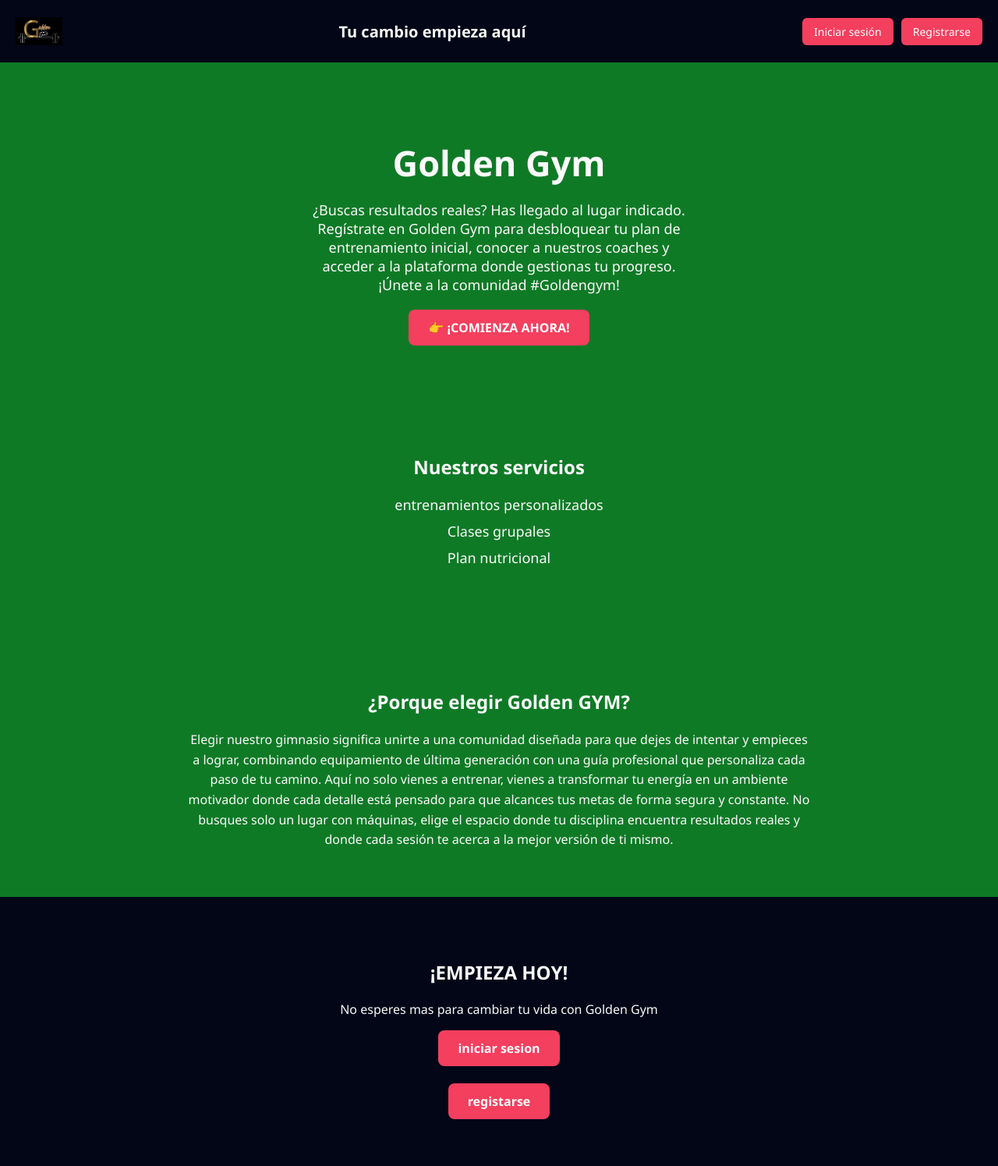
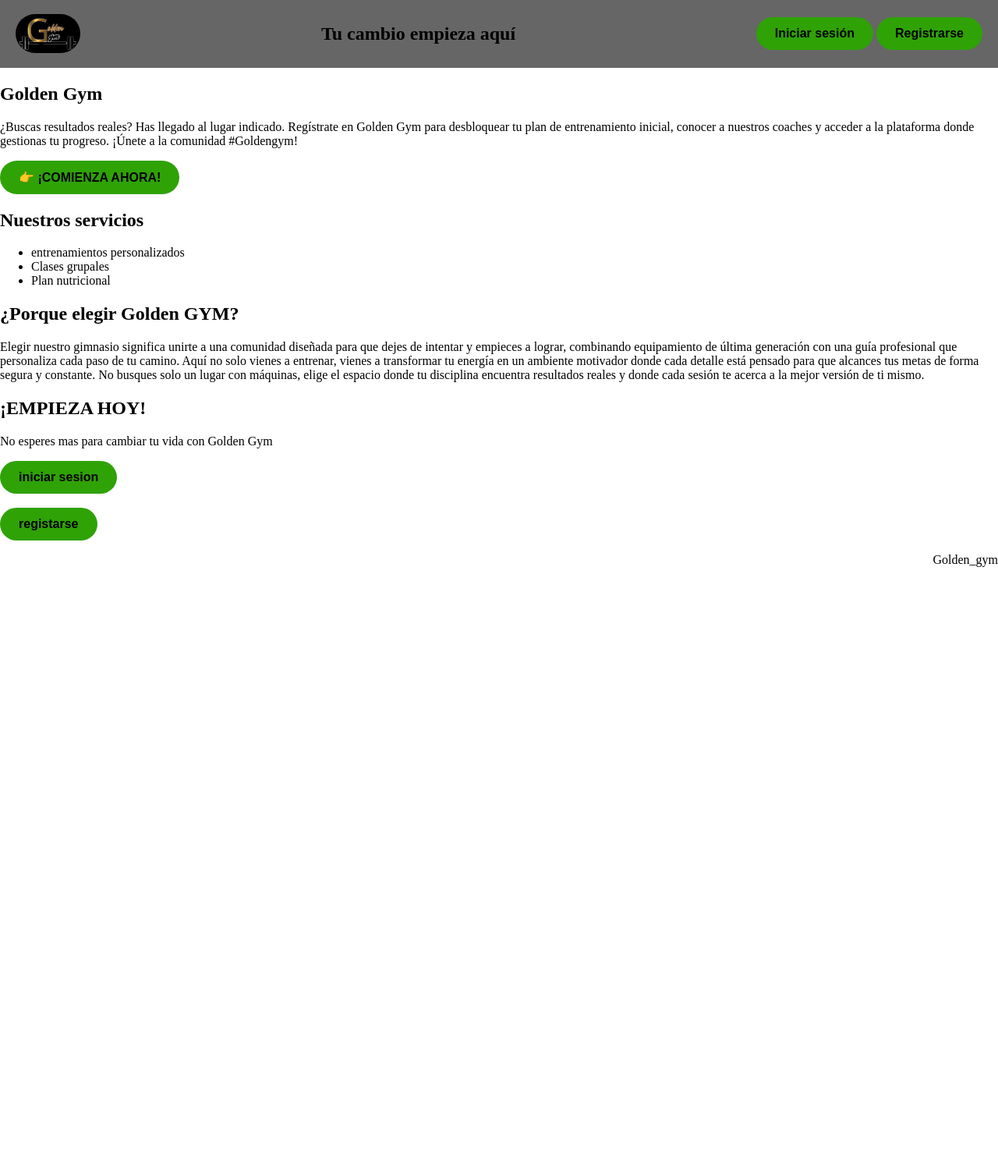
Before and after one commit to juanreinadev/Golden_gym, a Flask app: page / in a window 1280 px wide. Shown: the whole page at 78% size. After the commit the page ends 727 px from the top, so only its background shows below. Run offline with Flask 3, Linux system fonts and the light colour scheme.

Commit message:
camcie un poco el css

```diff
--- a/app.py
+++ b/app.py
@@ -21,7 +21,7 @@ app=Flask(__name__)
 
 @app.route("/")
 def inicio():
-    return render_template("inicio.html")
+    return render_template("index.html")
 
 
 @app.route("/registro", methods=["GET", "POST"])
--- a/static/estilosINICIO.css
+++ b/static/estilosINICIO.css
@@ -1,112 +1,51 @@
-body {
+body{
     margin: 0;
-    font-family: 'Segoe UI', sans-serif;
-    background-color: #0f7a26;
-    color: rgb(250, 250, 250);
+
 }
 
-/* HEADER */
-header {
+
+
+header{
     display: flex;
+    justify-content: space-between;
     align-items: center;
-    justify-content: space-between;
     padding: 10px 20px;
-    background-color: #020617;
+    background-color: rgba(26, 26, 26, 0.665);
 }
 
-/* LOGO */
-.logo {
-    width: 60px;
+
+.titulo{
+    display: flex;
+    justify-content: center;
+    align-items: center;
+    height: auto;
 }
 
-/* TEXTO CENTRO */
-.titulo-header {
-    font-size: 20px;
-    font-weight: bold;
+.logo{
+    height: 50px;
+    width: auto;
+    display: block;
+    border-radius: 50px;
 }
 
-/* BOTONES DERECHA */
-.nav {
-    display: flex;
-    gap: 10px;
+a{
+    display: inline-block;
+    text-decoration: none;
+    font-family: sans-serif;
+    font-weight: 600;
+    color: black;
+    background-color: rgb(47, 162, 6);
+    transition: all 0.3 ease;
+    padding: 12px 24px;
+    font-weight: bold;
+    border-radius: 50px;
 }
 
-.btn-nav {
-    text-decoration: none;
-    background-color: #f43f5e;
-    color: white;
-    padding: 8px 15px;
-    border-radius: 6px;
-    transition: 0.3s;
-    font-size: 14px;
+a:hover{
+    background-color: rgb(3, 59, 3);
+    transform: scale(1.05);
 }
 
-.btn-nav:hover {
-    background-color: #e11d48;
+footer{
+    text-align: right;
 }
-
-/* SECCIONES */
-section {
-    padding: 60px 20px;
-    text-align: center;
-}
-
-/* HERO */
-.entrada {
-    padding: 60px 20px;
-}
-
-/* TEXTO */
-.texto {
-    max-width: 500px;
-    margin: auto;
-}
-
-.texto h1 {
-    font-size: 45px;
-    margin-bottom: 15px;
-}
-
-.texto p {
-    font-size: 18px;
-    margin-bottom: 20px;
-}
-
-/* BOTONES */
-.btn {
-    display: inline-block;
-    text-decoration: none;
-    background-color: #f43f5e;
-    color: white;
-    padding: 12px 25px;
-    border-radius: 8px;
-    transition: 0.3s;
-    font-weight: bold;
-}
-
-.btn:hover {
-    background-color: #e11d48;
-}
-
-/* SERVICIOS */
-.servicios ul {
-    list-style: none;
-    padding: 0;
-}
-
-.servicios li {
-    margin: 10px 0;
-    font-size: 18px;
-}
-
-/* BENEFICIOS */
-.beneficios p {
-    max-width: 800px;
-    margin: auto;
-    line-height: 1.6;
-}
-
-/* CTA FINAL */
-.cta {
-    background-color: #020617;
-}
--- a/templates/inicio.html
+++ b/templates/index.html
@@ -10,7 +10,7 @@
     <header>
         <img src="{{ url_for('static', filename='imagen/golden gym img.jpg') }}" alt="logo" class="logo">
 
-         <h2 class="titulo-header">Tu cambio empieza aquí</h2>
+         <h2 class="titulo">Tu cambio empieza aquí</h2>
 
     <div class="nav">
         <a href="/login" class="btn-nav">Iniciar sesión</a>
@@ -57,6 +57,11 @@
         <a href="/registro" class="btn">registarse</a>
     </section>
 
+
+    <footer>
+        <p>Golden_gym</p>
+    </footer>
+
 </main>
 </body>
 
```
